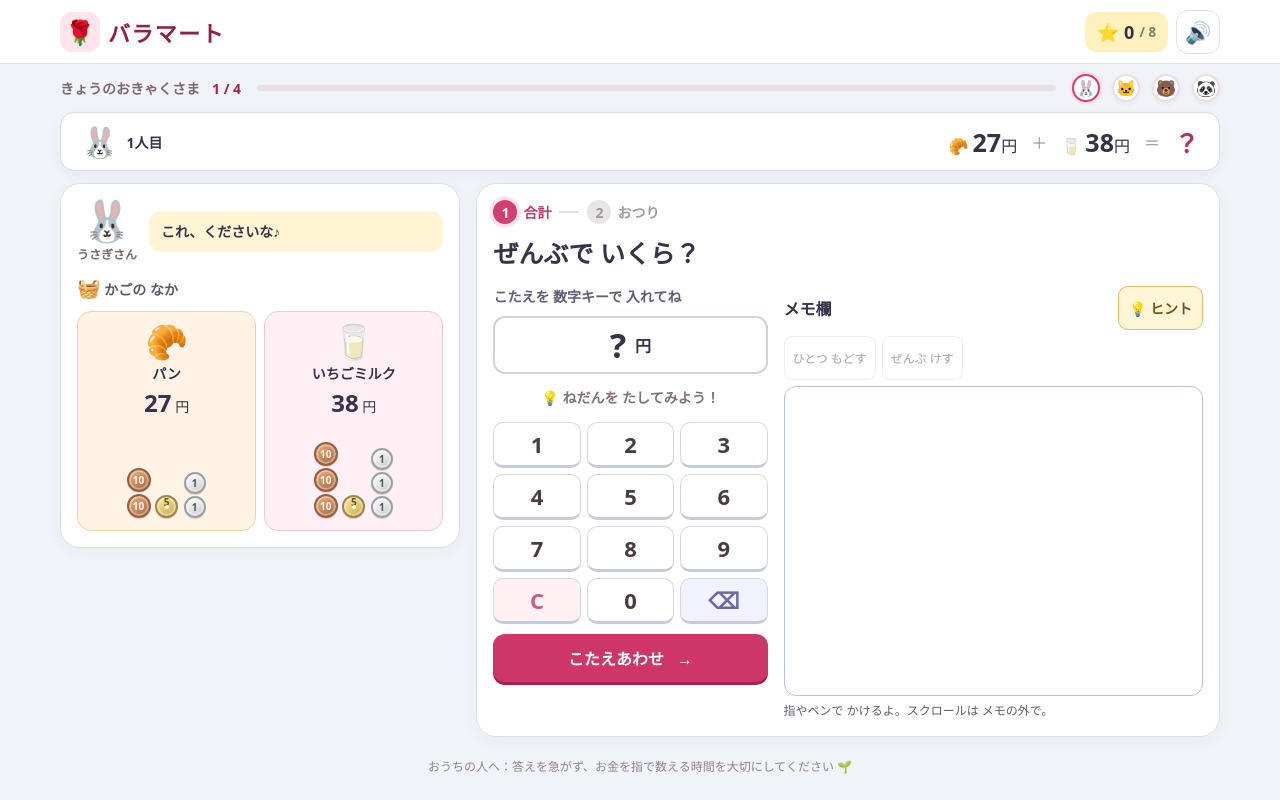
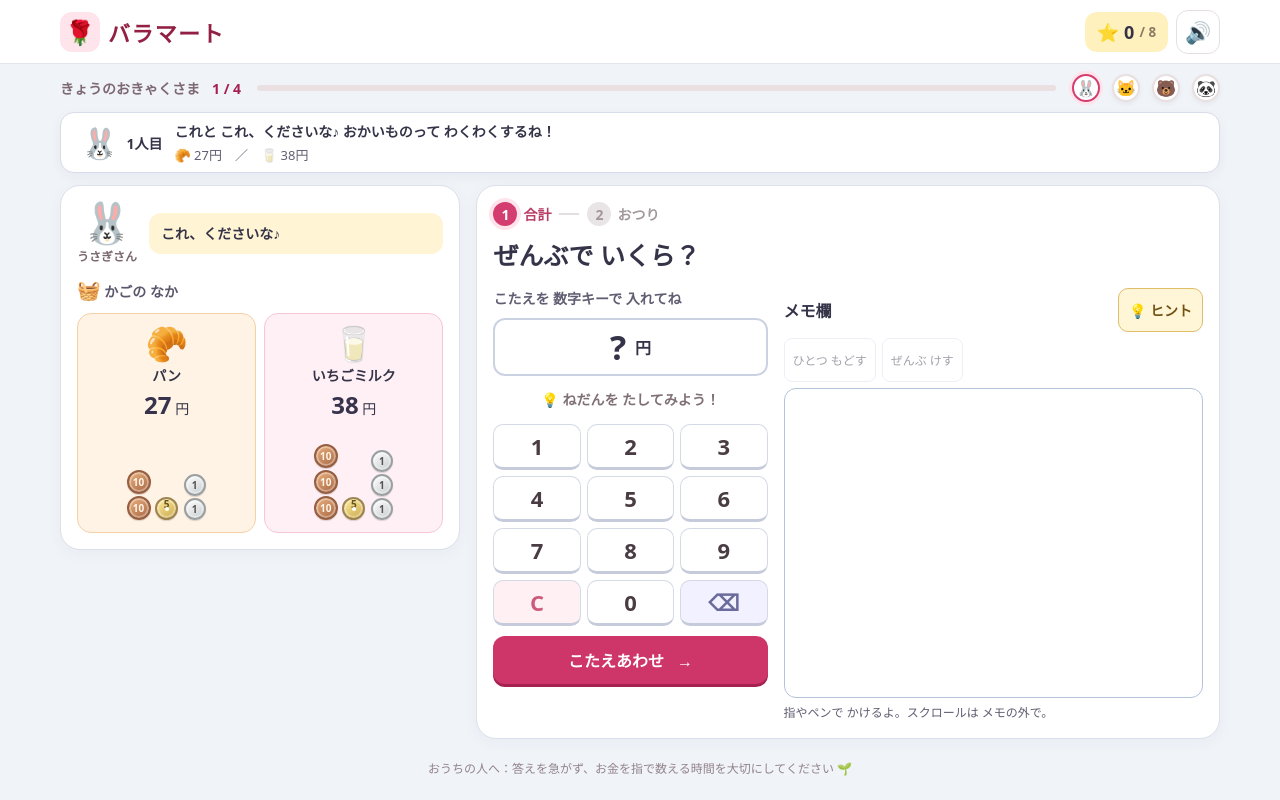
Before and after one commit to kimu1024/calc-shopping, a React (Vite) app: page / in a window 1280 px wide. Built offline with nearby package versions, Linux system fonts and the light colour scheme.

Commit message:
Replace visible equations with customer dialogue

```diff
--- a/app/globals.css
+++ b/app/globals.css
@@ -131,7 +131,9 @@ html { background:#f0f3f8; }
 .progress-track { flex:1; height:6px; }.customer-dots { margin:0; padding:0; gap:12px; }.customer-dots span { width:28px;height:28px;font-size:16px; }.customer-dots span.active { transform:none;box-shadow:0 0 0 3px #ffe4ec; }
 .order-strip { position:sticky; top:0; z-index:10; max-width:1160px; margin:0 auto 12px; min-height:58px; padding:8px 20px; display:flex; align-items:center; justify-content:space-between; gap:12px; border:1px solid #d8dce8; border-radius:14px; background:#fff; box-shadow:0 4px 12px #27243d0c; }
 .order-customer { display:flex; align-items:center; gap:8px; font-size:30px; }.order-customer small { font-size:14px; font-weight:800; }
-.order-equation { display:flex;align-items:center;gap:14px; }.order-equation span { white-space:nowrap; font-size:16px; }.order-equation b { font-size:25px; font-variant-numeric:tabular-nums; }.order-equation i { font-style:normal;color:#9293a2; }.order-equation small { font-size:12px;margin-right:8px; }.order-equation .order-question { color:#bf2b5c; }
+.order-story { flex:1;min-width:0; }
+.order-story p { margin:0;font-size:14px;font-weight:800;line-height:1.5; }
+.order-story small { display:block;margin-top:3px;font-size:13px;color:#615d72; }
 .game-grid { max-width:1160px; padding:0 0 16px; grid-template-columns:minmax(290px,.7fr) minmax(0,1.3fr); gap:16px; }
 .shop-panel,.register-panel { border:1px solid #dce0ea; border-radius:20px; box-shadow:var(--shadow); background:#fff; }
 .shop-panel { padding:16px;min-height:0; }.awning { display:none; }
--- a/app/page.tsx
+++ b/app/page.tsx
@@ -276,11 +276,11 @@ export default function Home() {
         </div>
       </section>
 
-      <div className="order-strip" aria-label="いまの計算">
+      <div className="order-strip" aria-label="おきゃくさまの おはなし">
         <span className="order-customer">{round.customer.emoji} <small>{roundIndex + 1}人目</small></span>
-        <div className="order-equation">
-          {phase === "total" ? <><span>{round.products[0].emoji} <b>{round.products[0].price}</b>円</span><i>＋</i><span>{round.products[1].emoji} <b>{round.products[1].price}</b>円</span></> : <><span><small>おあずかり</small><b>{round.payment}</b>円</span><i>−</i><span><small>おかいもの</small><b>{total}</b>円</span></>}
-          <i>＝</i><b className="order-question">？</b>
+        <div className="order-story">
+          <p>{phase === "total" ? ["これと これ、くださいな♪ おかいものって わくわくするね！", "すてきなものを みつけたよ！ レジを おねがいします♪", "おうちに もってかえるのが たのしみ！ これ、くださいな。", "きょうの おかいものは これに きめた！ おねがいします♪"][roundIndex] : `${round.payment}円で おねがいします！ おつりは あるかな？`}</p>
+          <small>{phase === "total" ? round.products.map(product => `${product.emoji} ${product.price}円`).join("　／　") : `レシート：おかいもの ${total}円`}</small>
         </div>
       </div>
 
@@ -317,7 +317,6 @@ export default function Home() {
           <div className="question-block">
             <p className="eyebrow">{phase === "total" ? "レジで けいさん" : "おつりを けいさん"}</p>
             <h2>{phase === "total" ? "ぜんぶで いくら？" : "おつりは いくら？"}</h2>
-            {phase === "change" && <div className="formula"><span>{round.payment}円</span><b>−</b><span>{total}円</span><b>＝</b><em>?</em></div>}
           </div>
 
           <div className="calculation-desk free-memo-desk">
```
